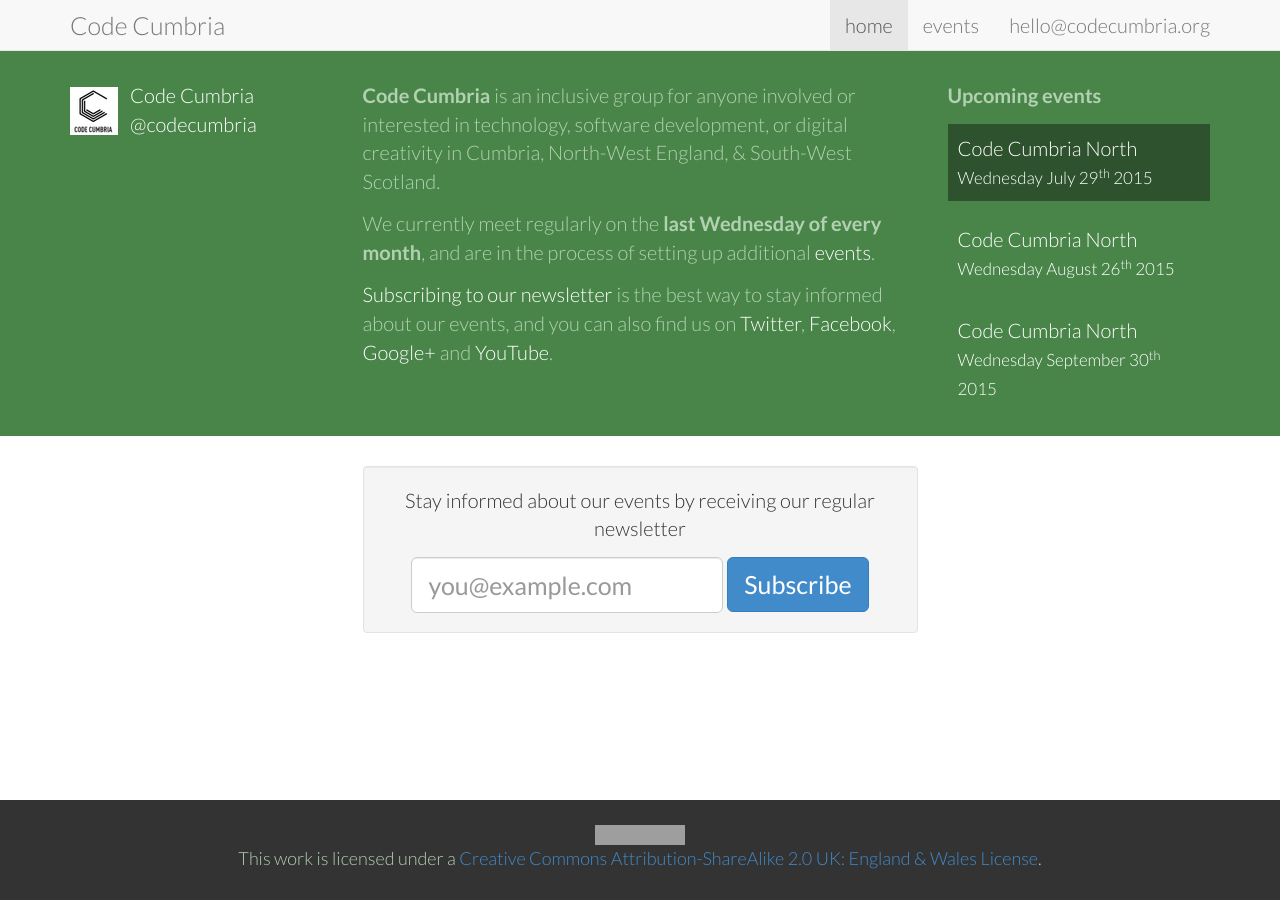
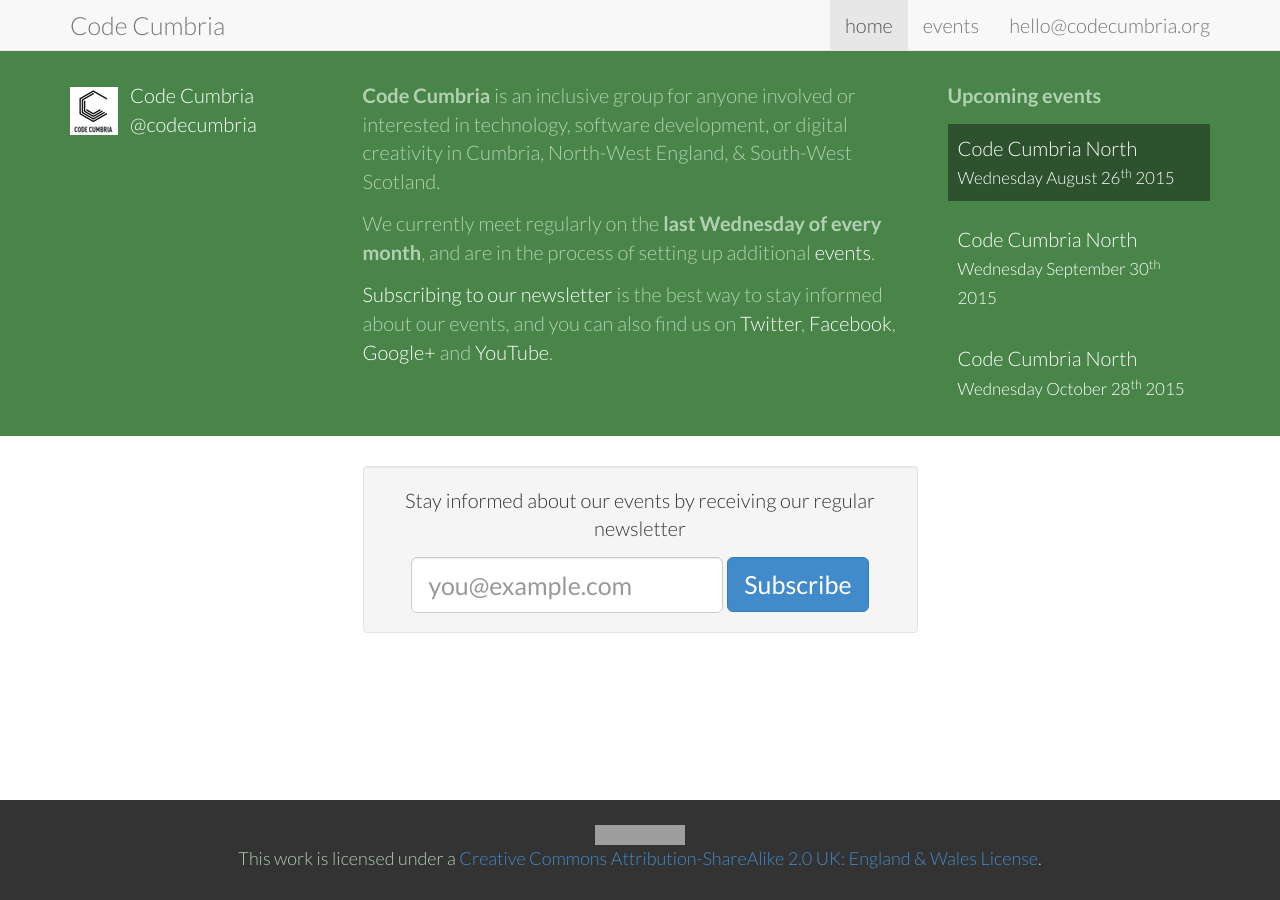
Before and after one commit to CodeCumbria/codecumbria.github.io, a Jekyll site: the page built from index.html, in a window 1280 px wide. Built offline with Jekyll 4.4.1, drawn with Linux system fonts in a browser that asks for light colours; Markdown is read by kramdown in place of the engine named in the settings; grey boxes are pictures that could not be loaded.

Commit message:
Updated dates for August, September, and October.

```diff
--- a/index.html
+++ b/index.html
@@ -17,13 +17,13 @@ section: home
       <div class="col-md-3 col-md-push-3 events">
         <h2>Upcoming events</h2>
         <ul>
-          <a href="/events/code_cumbria_north.html" title="View details of the Code Cumbria North event"><li class="next">Code Cumbria North<br /><small>Wednesday July 29<sup>th</sup> 2015</small></li></a>
-        </ul>
-        <ul>
-          <a href="/events/code_cumbria_north.html" title="View details of the Code Cumbria North event"><li>Code Cumbria North<br /><small>Wednesday August 26<sup>th</sup> 2015</small></li></a>
+          <a href="/events/code_cumbria_north.html" title="View details of the Code Cumbria North event"><li class="next">Code Cumbria North<br /><small>Wednesday August 26<sup>th</sup> 2015</small></li></a>
         </ul>
         <ul>
           <a href="/events/code_cumbria_north.html" title="View details of the Code Cumbria North event"><li>Code Cumbria North<br /><small>Wednesday September 30<sup>th</sup> 2015</small></li></a>
+        </ul>
+        <ul>
+          <a href="/events/code_cumbria_north.html" title="View details of the Code Cumbria North event"><li>Code Cumbria North<br /><small>Wednesday October 28<sup>th</sup> 2015</small></li></a>
         </ul>
       </div>
       <div class="col-md-3 col-md-pull-9 people">
```
